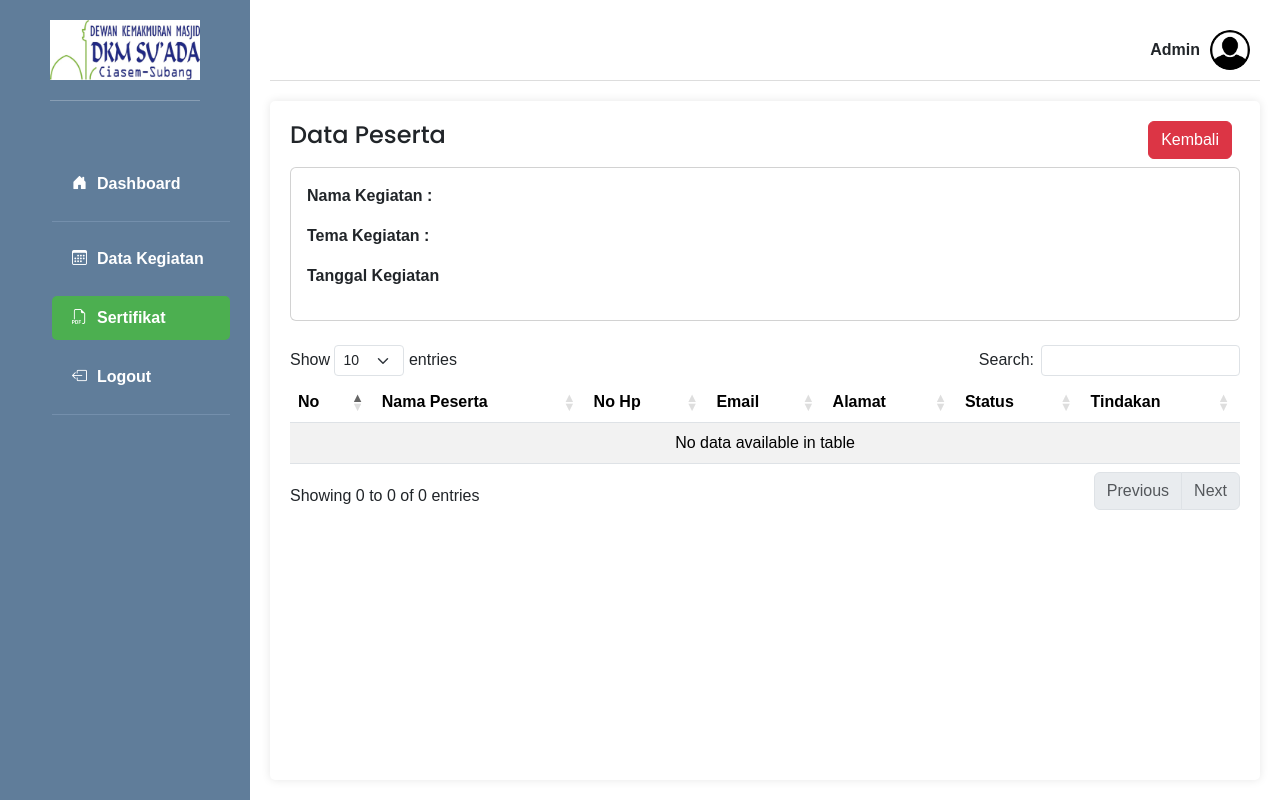
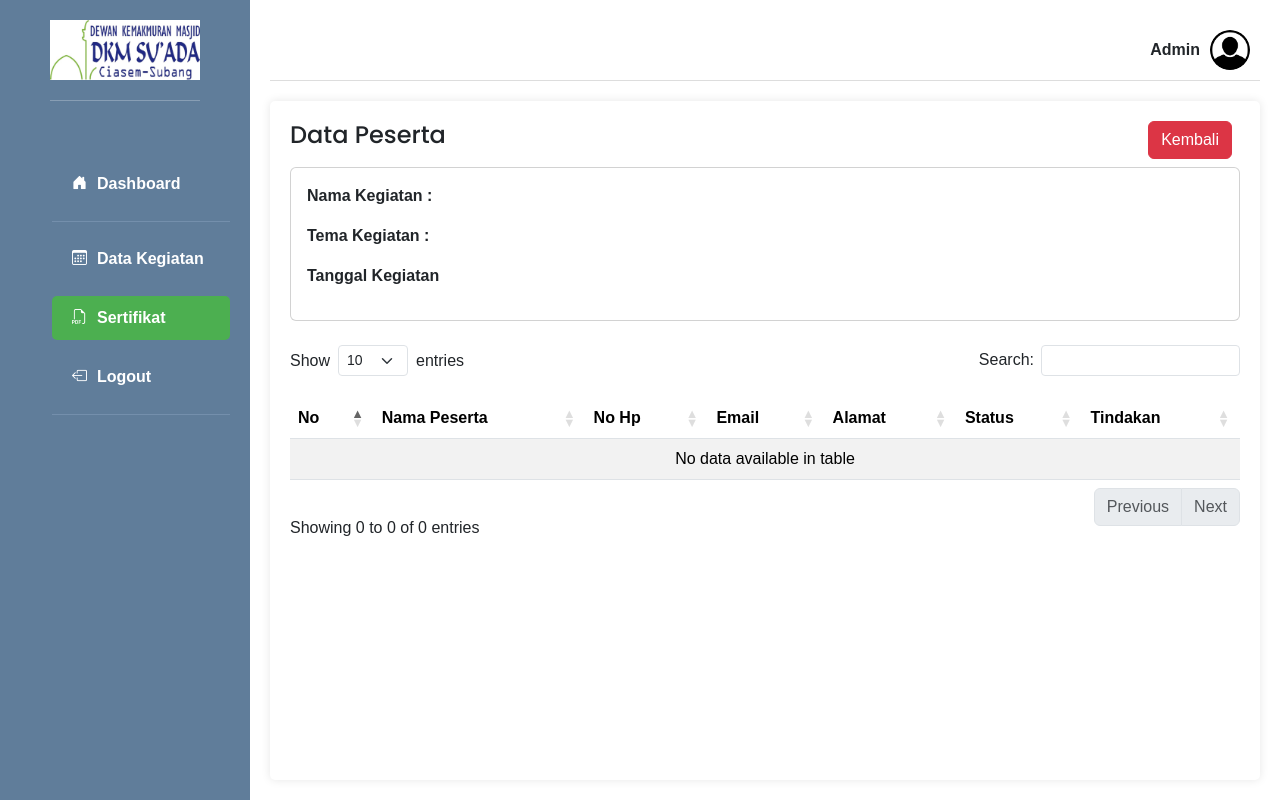
Before and after one commit to alyalucyana7/Final-Project---Certificate, a PHP site: page /data_peserta.php?id=1 in a window 1280 px wide. Run offline with PHP 8.4, Linux system fonts and the light colour scheme; the visitor is signed in with stand-in values (Sample User, id 1); data that the repository does not hold is empty; some libraries are stand-ins or nearby versions.

Commit message:
data_peserta.php

```diff
--- a/data_peserta.php
+++ b/data_peserta.php
@@ -40,7 +40,6 @@ $data_kegiatan = mysqli_fetch_assoc($query_kegiatan);
             display: flex;
             flex-direction: column;
             min-height: 100vh;
-            margin: 0;
         }
 
         .sidebar {
@@ -48,29 +47,143 @@ $data_kegiatan = mysqli_fetch_assoc($query_kegiatan);
             top: 0;
             left: 0;
             height: 100vh;
-            z-index: 1000; /* Pastikan sidebar selalu berada di atas */
+            width: 250px;
+            background: #607d9a;
+            color: #fff;
+            transition: transform 0.3s ease-in-out;
+            z-index: 1000;
+        }
+
+        .sidebar.hidden {
+            transform: translateX(-250px);
+        }
+
+        .sidebar .logo img {
+            max-width: 100%;
+            height: auto;
         }
 
         .main-content {
             margin-left: 250px;
-            min-height: 100vh;
-            background: #fff;
+            transition: margin-left 0.3s ease-in-out;
+        }
+
+        .main-content.full {
+            margin-left: 0;
+        }
+
+        .menu-toggle {
+            position: absolute;
+            top: 15px;
+            left: 15px;
+            background: none;
+            border: none;
+            font-size: 1.5rem;
+            color: #fff;
+            z-index: 1100;
+            transition: left 0.3s ease-in-out;
+        }
+
+        .sidebar.show ~ .menu-toggle {
+            left: 265px;
+        }
+
+        @media (max-width: 768px) {
+            .sidebar {
+                transform: translateX(-250px);
+            }
+
+            .sidebar.show {
+                transform: translateX(0);
+            }
+
+            .main-content {
+                margin-left: 0;
+            }
+
+            .menu-toggle {
+                display: block;
+                color: #343a40;
+            }
+
+            .sidebar.show ~ .menu-toggle {
+                left: 265px;
+            }
+        }
+
+        @media (min-width: 769px) {
+            .menu-toggle {
+                display: none;
+            }
         }
 
         .content {
-            flex-grow: 1;
-            background: #fff;
-            border-radius: 5px;
-            padding: 20px;
-            box-shadow: 0 0 10px rgba(0, 0, 0, 0.1);
-            margin-bottom: 0px; /* Tambahkan margin bawah agar tidak menabrak footer */
+            overflow-x: auto;
         }
+
+        table {
+            width: 100%;
+            border-collapse: collapse;
+        }
+
+        th, td {
+            white-space: nowrap;
+        }
+
+        td:last-child {
+            max-width: 120px;
+        }
+
+        .dataTables_wrapper .dataTables_length label {
+            display: flex !important; /* Gunakan flex untuk memastikan label rapi */
+            align-items: center; /* Pusatkan dropdown secara vertikal */
+            gap: 0.5rem; /* Atur jarak antar elemen */
+        }
+
+        @media (max-width: 768px) {
+            .dataTables_wrapper .dataTables_length {
+                display: block !important; /* Buat satu baris di layar kecil */
+            }
+        }
+
+        .dataTables_wrapper .dataTables_filter {
+            float: right; /* Kolom pencarian di kanan */
+            margin-bottom: 1rem;
+        }
+
+        .dataTables_wrapper .dataTables_info {
+            float: left; /* Informasi pagination di kiri bawah */
+            margin-top: 1rem;
+        }
+
+        .dataTables_wrapper .dataTables_paginate {
+            float: right; /* Navigasi "Previous/Next" di kanan bawah */
+            margin-top: 1rem;
+        }
+
+        /* Atur tabel agar tetap responsif */
+        table.dataTable {
+            width: 100%;
+        }
+
+        /* Membuat kontainer tabel dengan scroll horizontal */
+        .content .table-container {
+            overflow-x: auto; /* Scroll horizontal */
+            -webkit-overflow-scrolling: touch; /* Smooth scrolling untuk perangkat mobile */
+        }
+
+        /* Pastikan tabel tidak memengaruhi elemen lain */
+        .content .table-container table {
+            width: 100%; /* Optional: Supaya tabel menyesuaikan */
+            min-width: 600px; /* Optional: Tetapkan lebar minimum */
+        }
+
 
         .footer {
             background-color: #f8f9fa;
             text-align: center;
             padding: 10px 0;
-            margin-top: auto; /* Membuat footer berada di bagian bawah */
+            margin-top: auto;
             box-shadow: 0 -1px 5px rgba(0, 0, 0, 0.1);
             z-index: 10;
             position: relative;
@@ -81,7 +194,7 @@ $data_kegiatan = mysqli_fetch_assoc($query_kegiatan);
 
 </head>
 <body>
-    <div class="sidebar">
+    <div class="sidebar" id="sidebar">
         <div class="logo">
             <img src="./images/dkm.jpeg" alt="Tivicate Logo">
             <hr>
@@ -96,8 +209,11 @@ $data_kegiatan = mysqli_fetch_assoc($query_kegiatan);
         </ul>
     </div>
 
+    <button class="menu-toggle btn btn-primary ms-2 btn-lg" type="button" onclick="toggleSidebar()" style="background-color: #0d6efd; border-color: #0d6efd; color: white;">
+        <i class="bi bi-list"></i>
+    </button>
 
-    <div class="main-content">
+    <div class="main-content" id="main-content">
         <div class="topbar">
             <span class="user-name"><?php include './backend/profil_user.php'; ?></span>
             <img src="./images/profil.png" alt="Admin Profile" class="profile-pic">
@@ -172,6 +288,7 @@ $data_kegiatan = mysqli_fetch_assoc($query_kegiatan);
                     </div>
                 </div>
         <br>
+            <div class="table-container">
                 <!-- Table -->
                 <table id="dataPeserta" class="table table-striped">
                     <thead>
@@ -214,7 +331,18 @@ $data_kegiatan = mysqli_fetch_assoc($query_kegiatan);
                     </tbody>
                 </table>
             </div>
+            <br>
         </div>
+    </div>
+
+    <script>
+        function toggleSidebar() {
+            const sidebar = document.getElementById('sidebar');
+            const mainContent = document.getElementById('main-content');
+            sidebar.classList.toggle('show');
+            mainContent.classList.toggle('full');
+        }
+    </script>
 
     <!-- Bootstrap JS -->
     <script src="https://cdn.jsdelivr.net/npm/bootstrap@5.3.0-alpha3/dist/js/bootstrap.bundle.min.js"></script>
```
Lines whose indentation alone changed are shown as unchanged.
